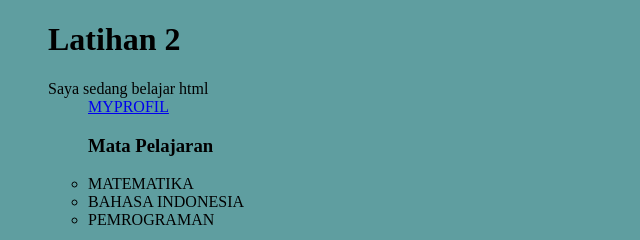
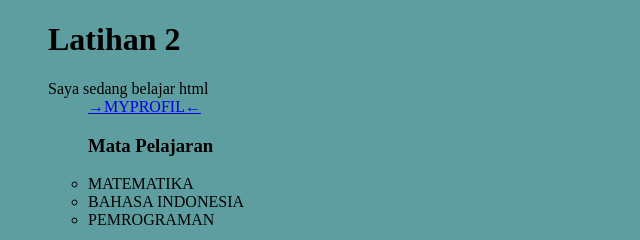
Before and after one commit to mhmmdhasby/LTHN2-, a plain HTML site: page index.html in a window 1280 px wide. Shown: the full height of the page, 0-640 px from the left. Drawn offline with Linux system fonts and the light colour scheme.

Commit message:
update index.html

```diff
--- a/index.html
+++ b/index.html
@@ -12,7 +12,7 @@
   <h1>Latihan 2</h1>
   <p1>Saya sedang belajar html</p1>
   <ul>
-  <a href="MYPROFIL.html">MYPROFIL</a>
+  <a href="MYPROFIL.html">→MYPROFIL←</a>
   <h3>Mata Pelajaran</h3>
   <ol></ol>
    <li>MATEMATIKA</li>
```
